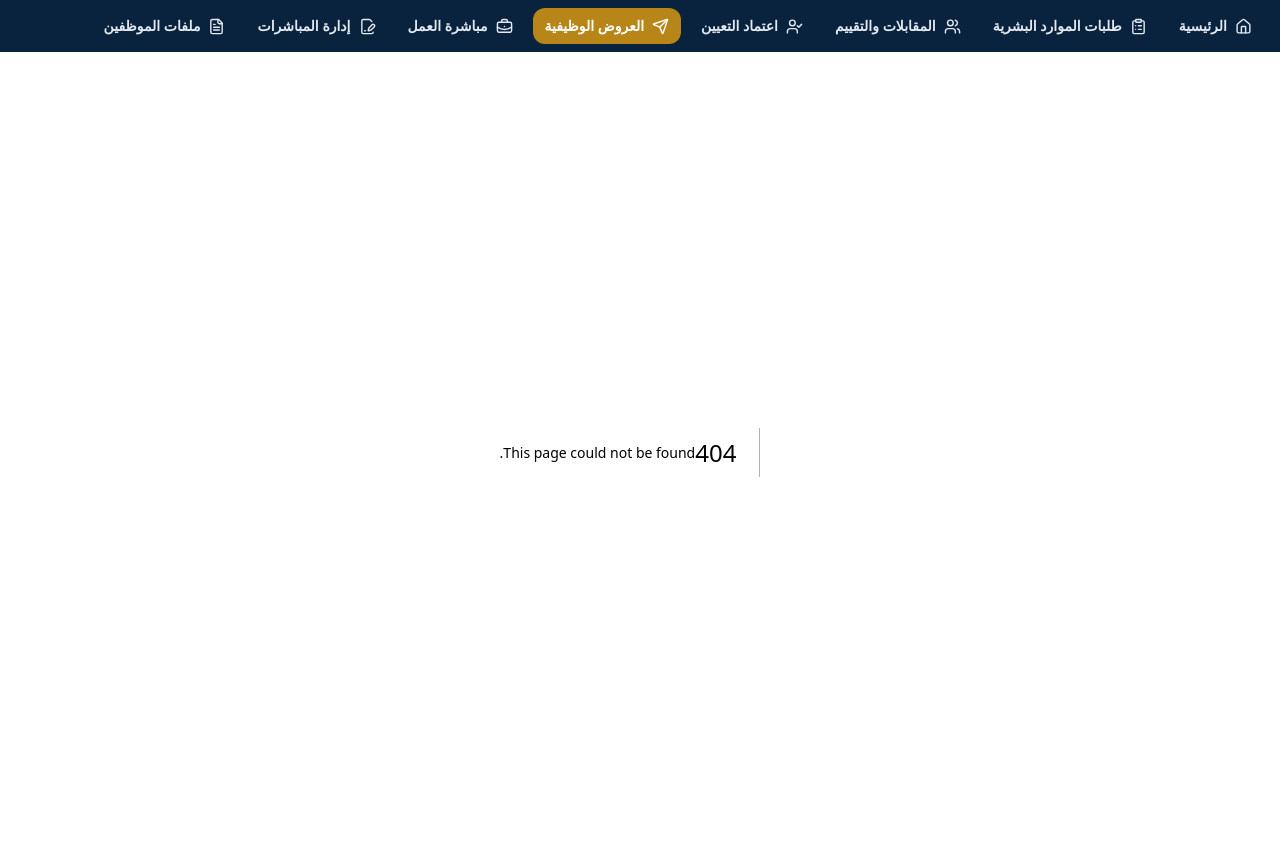
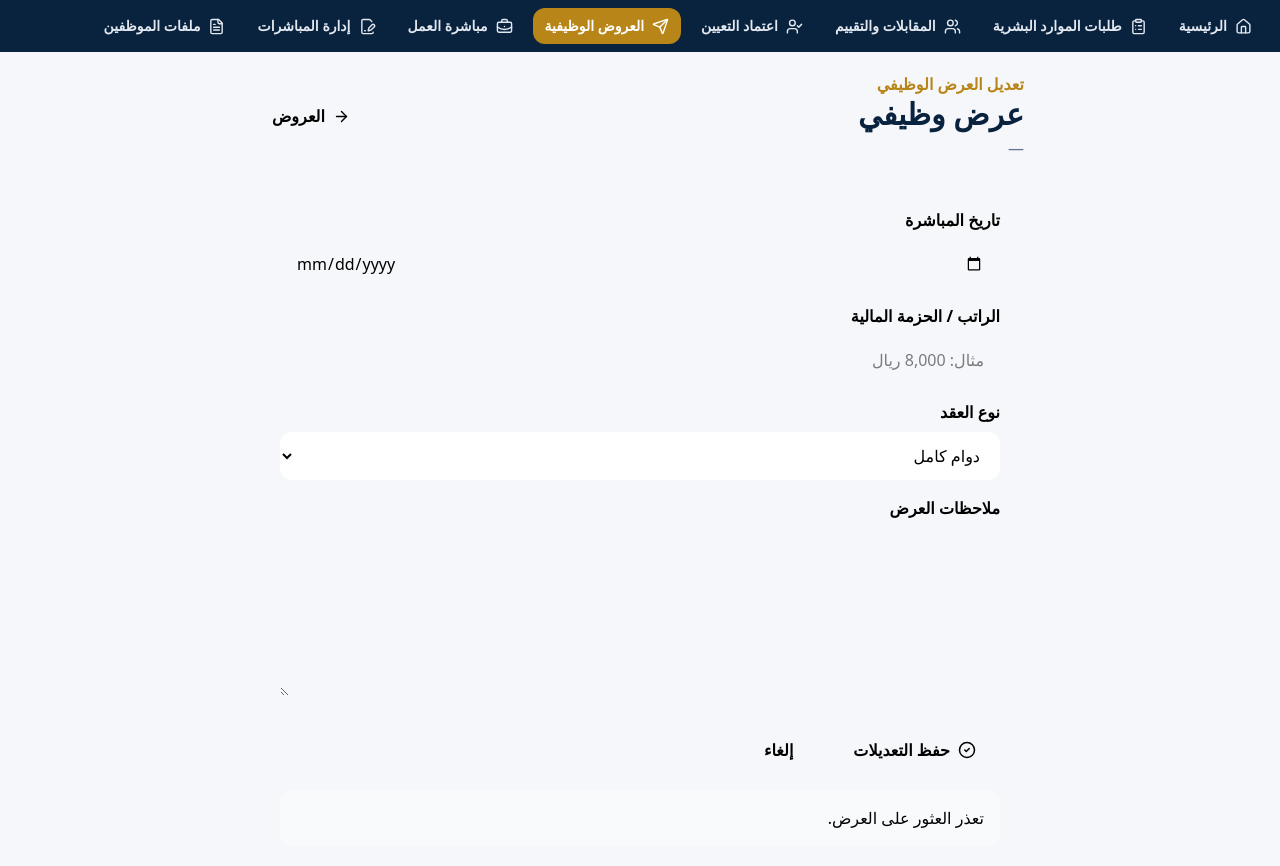
Before and after one commit to tempo033/HRanalysis, a Next.js app: page /offers/1/edit in a window 1280 px wide. Before the commit this address had no page. Shown: the top 866 px of the page. Built offline with nearby package versions, Linux system fonts and the light colour scheme; no server answers; the database is empty.

Commit message:
feat: add dedicated offer editing page

```diff
--- /dev/null
+++ b/app/offers/[candidateId]/edit/page.tsx
@@ -0,0 +1,34 @@
+'use client'
+
+import Link from 'next/link'
+import { useEffect, useState } from 'react'
+import { ArrowRight, CheckCircle2 } from 'lucide-react'
+import { useParams, useRouter } from 'next/navigation'
+import { supabase } from '@/lib/supabase'
+
+const contracts = ['دوام كامل','دوام جزئي','مؤقت','تدريب','أخرى']
+
+export default function EditOfferPage(){
+  const { candidateId } = useParams<{candidateId:string}>()
+  const router = useRouter()
+  const [candidate,setCandidate]=useState<any>(null)
+  const [request,setRequest]=useState<any>(null)
+  const [form,setForm]=useState({start_date:'',salary:'',contract_type:'دوام كامل',notes:''})
+  const [loading,setLoading]=useState(true); const [saving,setSaving]=useState(false); const [message,setMessage]=useState('')
+
+  useEffect(()=>{(async()=>{
+    const {data:a,error}=await supabase.from('candidate_hiring_approvals').select('*').eq('candidate_id',candidateId).single()
+    if(error||!a){setMessage('تعذر العثور على العرض.');setLoading(false);return}
+    const [{data:c},{data:r}]=await Promise.all([
+      supabase.from('candidates').select('id,full_name,phone,request_id').eq('id',candidateId).single(),
+      supabase.from('requests').select('id,exact_type').eq('id',a.request_id).single()
+    ])
+    setCandidate(c);setRequest(r);setForm({start_date:a.start_date||'',salary:a.salary||'',contract_type:a.contract_type||'دوام كامل',notes:a.notes||''});setLoading(false)
+  })()},[candidateId])
+
+  const save=async()=>{setSaving(true);setMessage('');const {error}=await supabase.from('candidate_hiring_approvals').update({start_date:form.start_date||null,salary:form.salary||null,contract_type:form.contract_type,notes:form.notes}).eq('candidate_id',candidateId);if(error)setMessage(`تعذر حفظ العرض: ${error.message}`);else{setMessage('تم تعديل العرض الوظيفي بنجاح.');setTimeout(()=>router.push('/offers'),500)}setSaving(false)}
+
+  if(loading)return <main dir="rtl" className="min-h-screen grid place-items-center">جاري تحميل العرض...</main>
+  return <main dir="rtl" className="min-h-screen bg-[#f5f7fa] p-5 md:p-8"><div className="max-w-3xl mx-auto"><header className="flex items-center justify-between gap-4 mb-6"><div><div className="text-[#b88618] font-bold">تعديل العرض الوظيفي</div><h1 className="text-3xl font-black text-[#09233f]">{candidate?.full_name||'عرض وظيفي'}</h1><p className="text-slate-500 mt-1">{request?.exact_type||'—'}</p></div><Link href="/offers" className="border rounded-xl px-4 py-2 font-bold inline-flex items-center gap-2"><ArrowRight size={17}/> العروض</Link></header>
+  <section className="card p-6 md:p-8"><div className="grid md:grid-cols-2 gap-4"><div><label className="block font-bold mb-2">تاريخ المباشرة</label><input type="date" value={form.start_date} onChange={e=>setForm({...form,start_date:e.target.value})} className="w-full border rounded-xl px-4 py-3"/></div><div><label className="block font-bold mb-2">الراتب / الحزمة المالية</label><input value={form.salary} onChange={e=>setForm({...form,salary:e.target.value})} className="w-full border rounded-xl px-4 py-3" placeholder="مثال: 8,000 ريال"/></div><div><label className="block font-bold mb-2">نوع العقد</label><select value={form.contract_type} onChange={e=>setForm({...form,contract_type:e.target.value})} className="w-full border rounded-xl px-4 py-3 bg-white">{contracts.map(x=><option key={x}>{x}</option>)}</select></div></div><div className="mt-4"><label className="block font-bold mb-2">ملاحظات العرض</label><textarea rows={6} value={form.notes} onChange={e=>setForm({...form,notes:e.target.value})} className="w-full border rounded-xl px-4 py-3"/></div><div className="mt-6 flex gap-3"><button disabled={saving} onClick={save} className="btn-primary rounded-xl px-6 py-3 font-bold inline-flex items-center gap-2"><CheckCircle2 size={18}/>{saving?'جاري الحفظ...':'حفظ التعديلات'}</button><Link href="/offers" className="border rounded-xl px-6 py-3 font-bold">إلغاء</Link></div>{message&&<div className="mt-4 p-4 rounded-xl bg-slate-50">{message}</div>}</section></div></main>
+}
```
